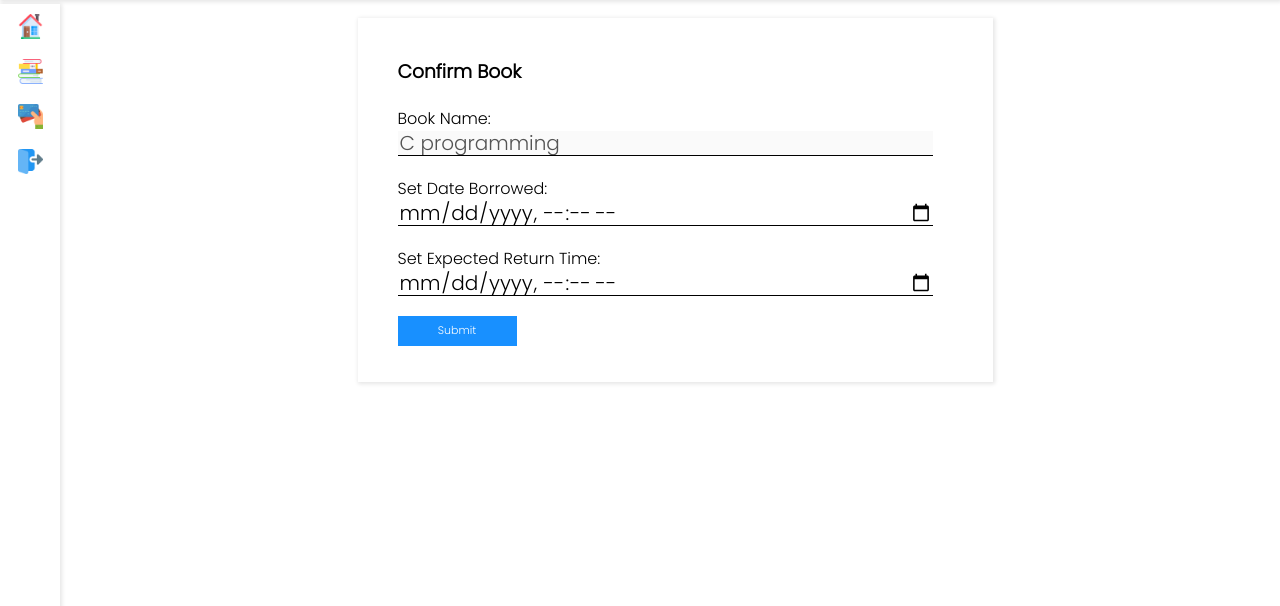
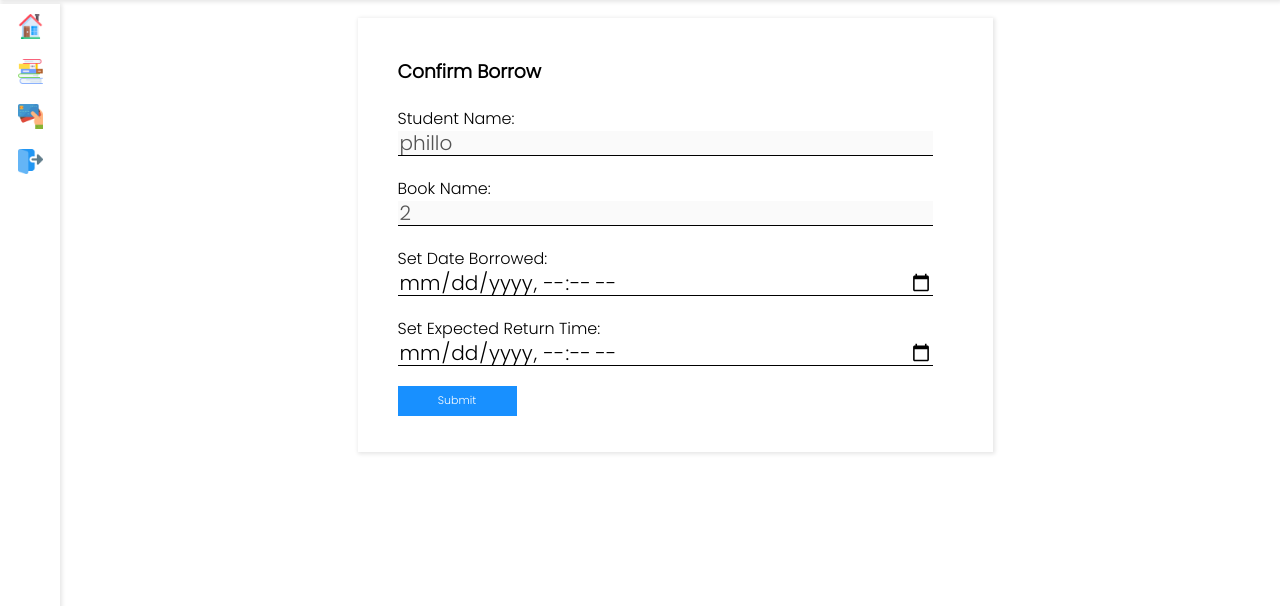
Before and after one commit to devenEden/django-library-app, a Django app: page /books/confirm_book/2/ in a window 1280 px wide. Shown: the part 104-710 px from the top of the page. Run offline with Django 4.2, Linux system fonts and the light colour scheme; data comes from the database, SQL or seed files in the repository; some libraries are stand-ins or nearby versions.

Commit message:
Added input for student name

```diff
--- a/templates/books/confirm_book_form.html
+++ b/templates/books/confirm_book_form.html
@@ -4,12 +4,17 @@
 
 <div class="center">
     <div class="form-container books-form">
-        <h3 class="books-form-header">Confirm Book</h3>
+        <h3 class="books-form-header">Confirm Borrow</h3>
         <form method="post" action="">
             {% csrf_token %}
+            <div class = "input-containter">
+                <label class="input-label" for="student_name">Student Name: </label>
+                <input disabled value="{{ order.student_name }}" class="input" id="student_name" name="student_name"
+                    type="text" />
+            </div>
             <div class="input-containter">
-                <label class="input-label" for="borrowed-time">Book Name: </label>
-                <input disabled value="{{ order.book_name }}" class="input" id="borrowed-time" name="book_name"
+                <label class="input-label" for="book_name">Book Name: </label>
+                <input disabled value="{{ order.id }}" class="input" id="borrowed-time" name="book_name"
                     type="text" />
             </div>
             <input type="hidden" name="book_name" value="{{ order.id }}">
```
